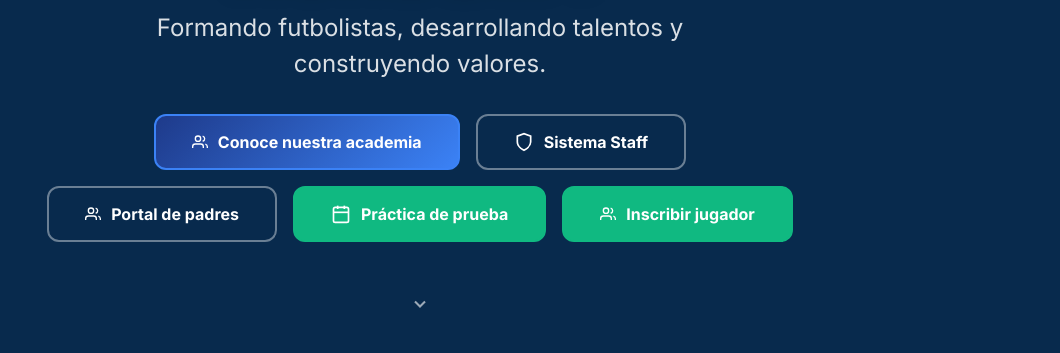
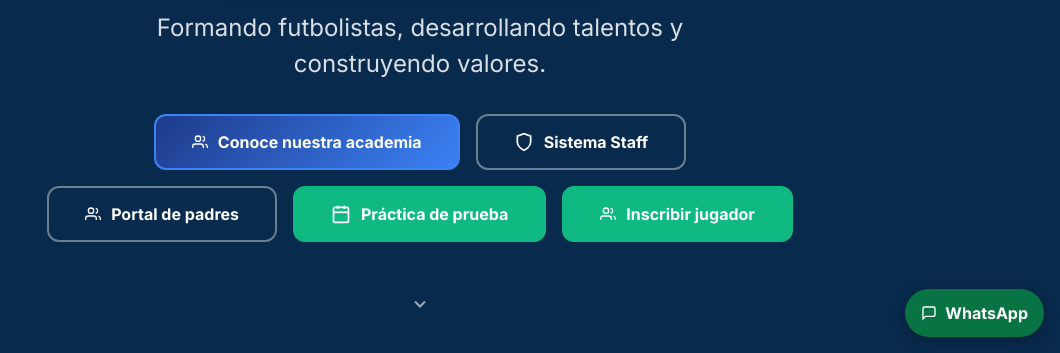
Before and after one commit to josethpisani/deportivo-italia-academy, a website with bundled scripts: page index.html in a window 1280 px wide. Shown: the part 447-800 px from the top of the page, without its empty margins (220-1280 px from the left). Built offline with nearby package versions, Linux system fonts and the light colour scheme; files whose address does not match are found by name.

Commit message:
Add public WhatsApp contact button

```diff
--- a/css/public.css
+++ b/css/public.css
@@ -730,3 +730,22 @@
 .stat-card.pending { border-color: var(--accent-amber); }
 .stat-card.confirmed { border-color: var(--accent-green); }
 .stat-card.cancelled { border-color: var(--accent-red); }
+.public-whatsapp-button {
+  position: fixed;
+  right: max(16px, env(safe-area-inset-right));
+  bottom: max(16px, env(safe-area-inset-bottom));
+  z-index: 40;
+  display: inline-flex;
+  align-items: center;
+  gap: 8px;
+  min-height: 48px;
+  padding: 0 16px;
+  border-radius: 999px;
+  background: #087443;
+  color: #fff;
+  text-decoration: none;
+  font-weight: 700;
+  box-shadow: 0 4px 16px #0004;
+}
+.public-whatsapp-button:hover { background: #065b35; color: #fff; }
+.public-whatsapp-button:focus-visible { outline: 3px solid #123e6b; outline-offset: 3px; }
--- a/js/views/public-home.js
+++ b/js/views/public-home.js
@@ -1,6 +1,9 @@
 import { state } from "../state.js";
 import { ic } from "../icons.js";
 import { escapeHtml } from "../utils.js";
+
+const whatsappNumber = "+507 6431-1299";
+const whatsappUrl = "https://wa.me/50764311299";
 
 export function renderPublicHome() {
   /* Legacy duplicated template kept out of the render path. */
@@ -327,7 +330,7 @@ export function renderPublicHome() {
                   <span class="contacto-icon">${ic.messageSquare}</span>
                   <div>
                     <strong>WhatsApp</strong>
-                    <p>${escapeHtml(state.siteContent.contacto.whatsapp || "+507 000-0000")}</p>
+                    <p><a href="${whatsappUrl}" target="_blank" rel="noopener noreferrer">${whatsappNumber}</a></p>
                   </div>
                 </div>
                 <div class="contacto-item">
@@ -391,6 +394,7 @@ export function renderPublicHome() {
               <h4>Contacto</h4>
               <p>${ic.mapPin} Ciudad de Panamá</p>
               <p>${ic.phone} +507 000-0000</p>
+              <p>${ic.messageSquare} <a href="${whatsappUrl}" target="_blank" rel="noopener noreferrer">WhatsApp ${whatsappNumber}</a></p>
               <p>${ic.mail} info@deportivoitalia.com</p>
             </div>
           </div>
@@ -399,6 +403,7 @@ export function renderPublicHome() {
           </div>
         </div>
       </footer>
+      <a class="public-whatsapp-button" href="${whatsappUrl}" target="_blank" rel="noopener noreferrer" aria-label="Contactar por WhatsApp">${ic.messageSquare} WhatsApp</a>
     </div>
   `;
 }
```
